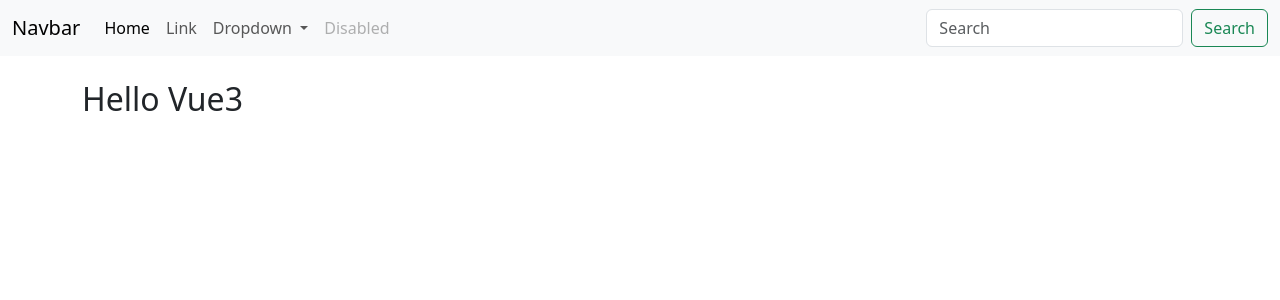
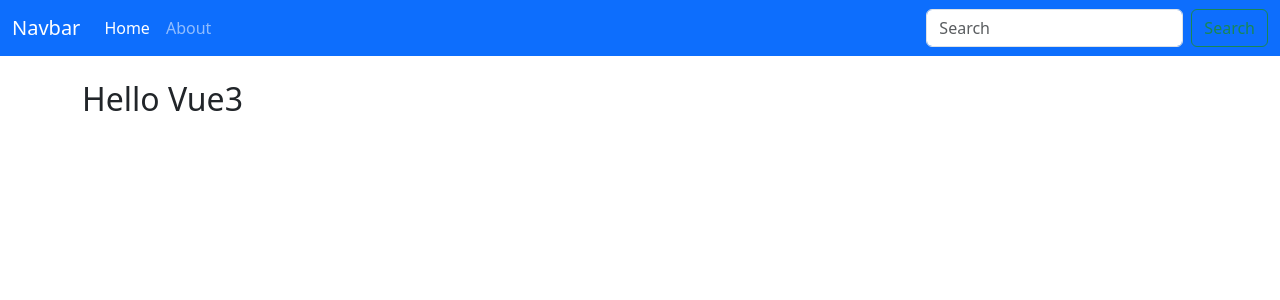
Before and after one commit to Woochang1132/vue3-project, a Vue app: page / in a window 1280 px wide. Shown: the top 300 px of the page. Built offline with nearby package versions, Linux system fonts and the light colour scheme.

Commit message:
[개발] TheHeader compoent 태그 수정 및 정리

```diff
--- a/src/layouts/TheHeader.vue
+++ b/src/layouts/TheHeader.vue
@@ -1,32 +1,18 @@
 <template>
   <header>
-    <nav class="navbar navbar-expand-lg bg-body-tertiary">
+    <nav class="navbar navbar-expand-sm navbar-dark bg-primary">
   <div class="container-fluid">
     <a class="navbar-brand" href="#">Navbar</a>
     <button class="navbar-toggler" type="button" data-bs-toggle="collapse" data-bs-target="#navbarSupportedContent" aria-controls="navbarSupportedContent" aria-expanded="false" aria-label="Toggle navigation">
       <span class="navbar-toggler-icon"></span>
     </button>
     <div class="collapse navbar-collapse" id="navbarSupportedContent">
-      <ul class="navbar-nav me-auto mb-2 mb-lg-0">
+      <ul class="navbar-nav me-auto">
         <li class="nav-item">
           <a class="nav-link active" aria-current="page" href="#">Home</a>
         </li>
         <li class="nav-item">
-          <a class="nav-link" href="#">Link</a>
-        </li>
-        <li class="nav-item dropdown">
-          <a class="nav-link dropdown-toggle" href="#" role="button" data-bs-toggle="dropdown" aria-expanded="false">
-            Dropdown
-          </a>
-          <ul class="dropdown-menu">
-            <li><a class="dropdown-item" href="#">Action</a></li>
-            <li><a class="dropdown-item" href="#">Another action</a></li>
-            <li><hr class="dropdown-divider"></li>
-            <li><a class="dropdown-item" href="#">Something else here</a></li>
-          </ul>
-        </li>
-        <li class="nav-item">
-          <a class="nav-link disabled" aria-disabled="true">Disabled</a>
+          <a class="nav-link" href="#">About</a>
         </li>
       </ul>
       <form class="d-flex" role="search">
```
